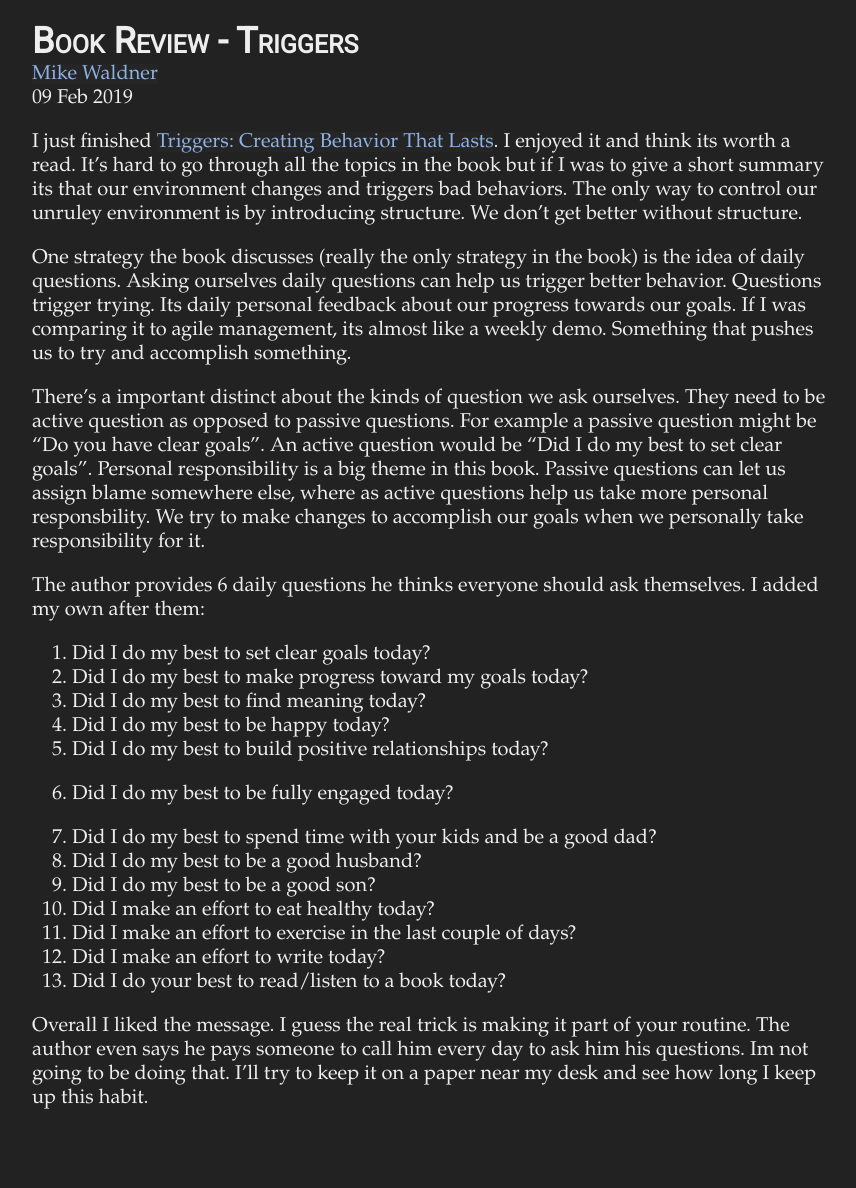
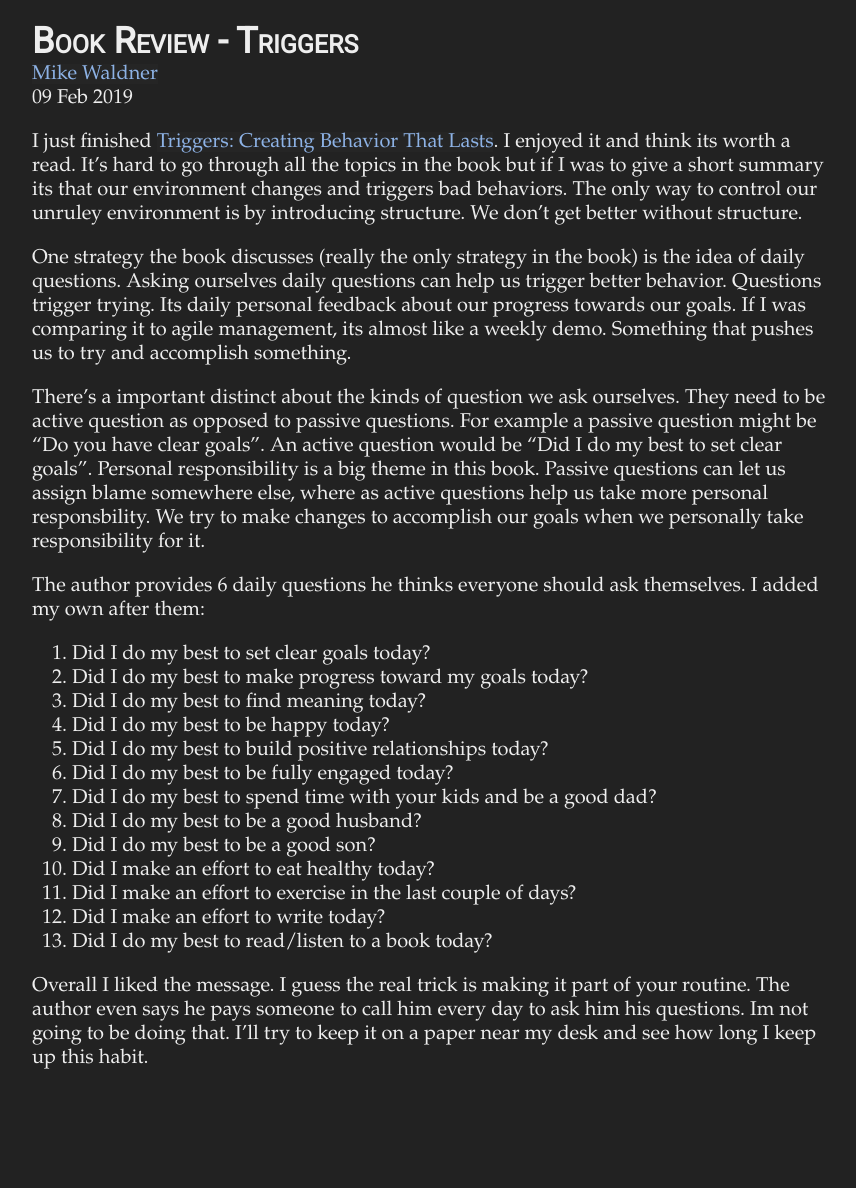
Before and after one commit to mawaldne/mawaldne.github.io, a Jekyll site: the page built from _posts/2019-02-08-triggers.markdown, in a window 1280 px wide. Shown: the whole page, without its empty margins (208-1064 px from the left). Built offline with Jekyll 4.4.1, drawn with Linux system fonts in a browser that asks for light colours; some web fonts are replaced; after the commit the page ends 1148 px from its top, so only the background shows below that.

Commit message:
Corrections

```diff
--- a/_posts/2019-02-08-triggers.markdown
+++ b/_posts/2019-02-08-triggers.markdown
@@ -28,14 +28,13 @@
 4. Did I do my best to be happy today?
 5. Did I do my best to build positive relationships today?
 6. Did I do my best to be fully engaged today?
-
 7. Did I do my best to spend time with your kids and be a good dad?
 8. Did I do my best to be a good husband?
 9. Did I do my best to be a good son?
 10. Did I make an effort to eat healthy today?
 11. Did I make an effort to exercise in the last couple of days?
 12. Did I make an effort to write today?
-13. Did I do your best to read/listen to a book today?
+13. Did I do my best to read/listen to a book today?
 
 Overall I liked the message. I guess the real trick is making it part of your routine. The author even says he pays someone to
 call him every day to ask him his questions. Im not going to be doing that. I'll try to keep it on a paper near my desk and see
```
